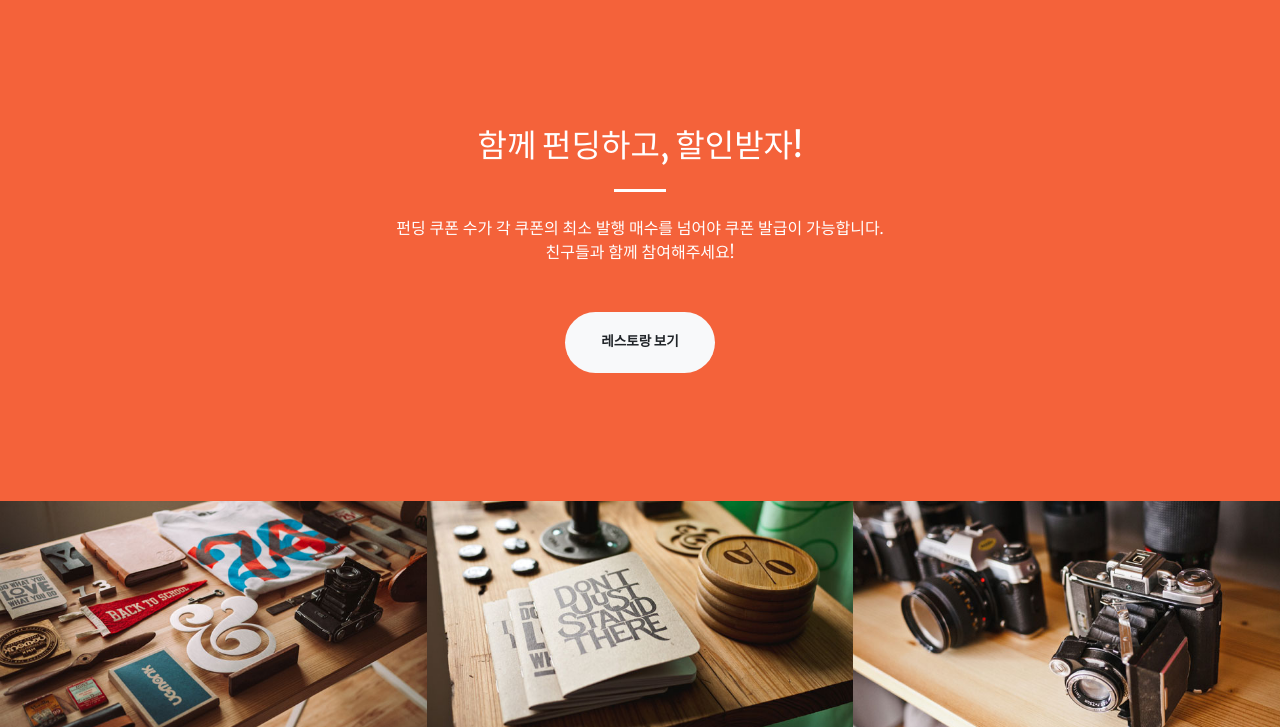
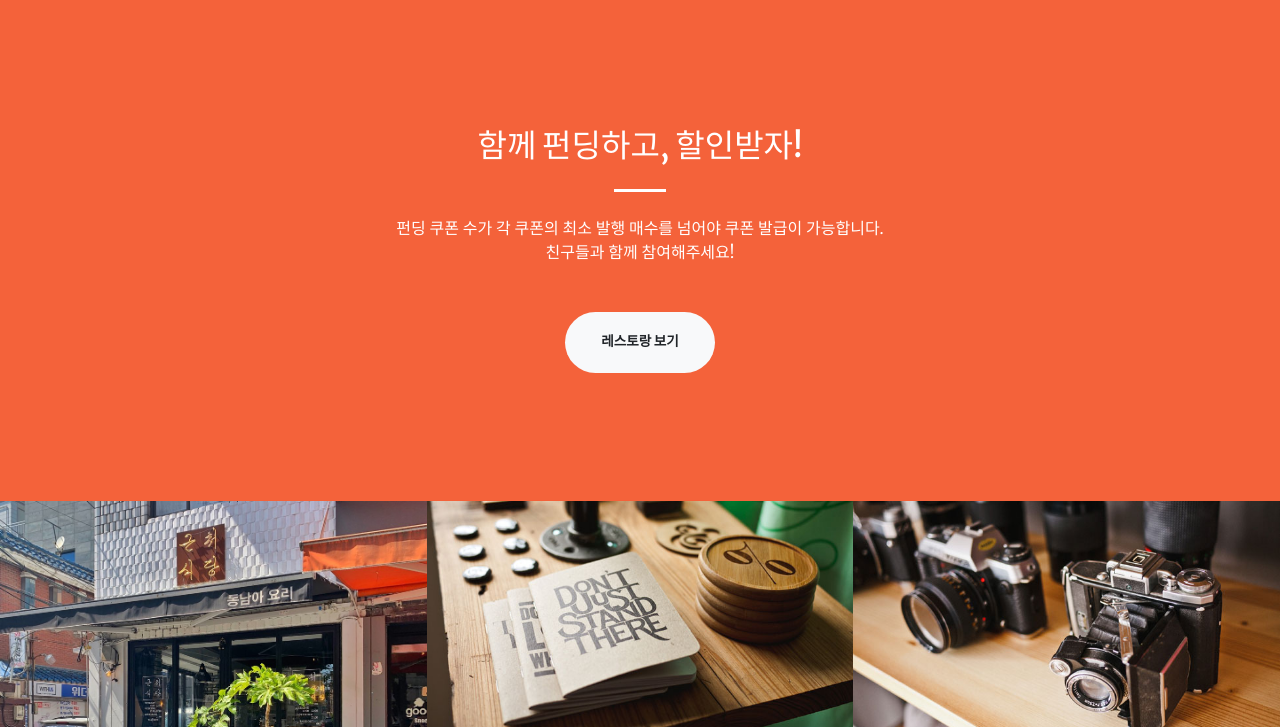
Before and after one commit to Sunny-W-Park/ensemble4publish, a Django app: page / in a window 1280 px wide. Shown: the part 1893-2620 px from the top of the page. Run offline with Django 3.2, Linux system fonts and the light colour scheme; some libraries are stand-ins or nearby versions.

Commit message:
test change on daemun pic

```diff
--- a/daemun/templates/daemun.html
+++ b/daemun/templates/daemun.html
@@ -123,8 +123,8 @@
             <div class="container-fluid p-0">
                 <div class="row no-gutters">
                     <div class="col-lg-4 col-sm-6">
-                        <a class="portfolio-box" href="{% static 'assets/img/portfolio/fullsize/1.jpg' %}" >
-                            <img class="img-fluid" src="{% static 'assets/img/portfolio/thumbnails/1.jpg' %}" alt="" />
+                        <a class="portfolio-box" href="{% static 'assets/img/portfolio/fullsize/store_geuncheo.jpeg' %}" >
+                            <img class="img-fluid" src="{% static 'assets/img/portfolio/fullsize/store_geuncheo.jpeg' %}" alt="" />
                             <div class="portfolio-box-caption">
                                 <div class="project-category text-white-50">라이시움 건너편</div>
                                 <div class="project-name">근처식당</div>
```
Also changed, not shown: static/assets/img/portfolio/fullsize/store_geuncheo.jpeg (added), 3 other files.
